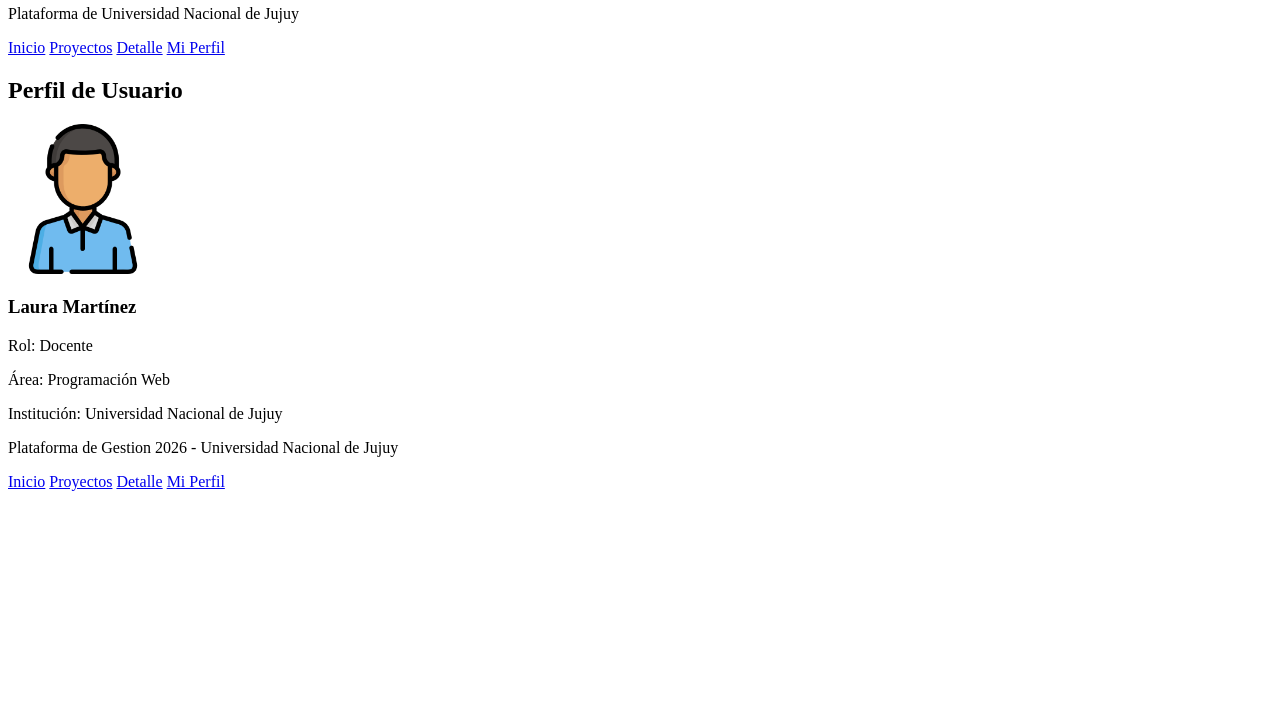
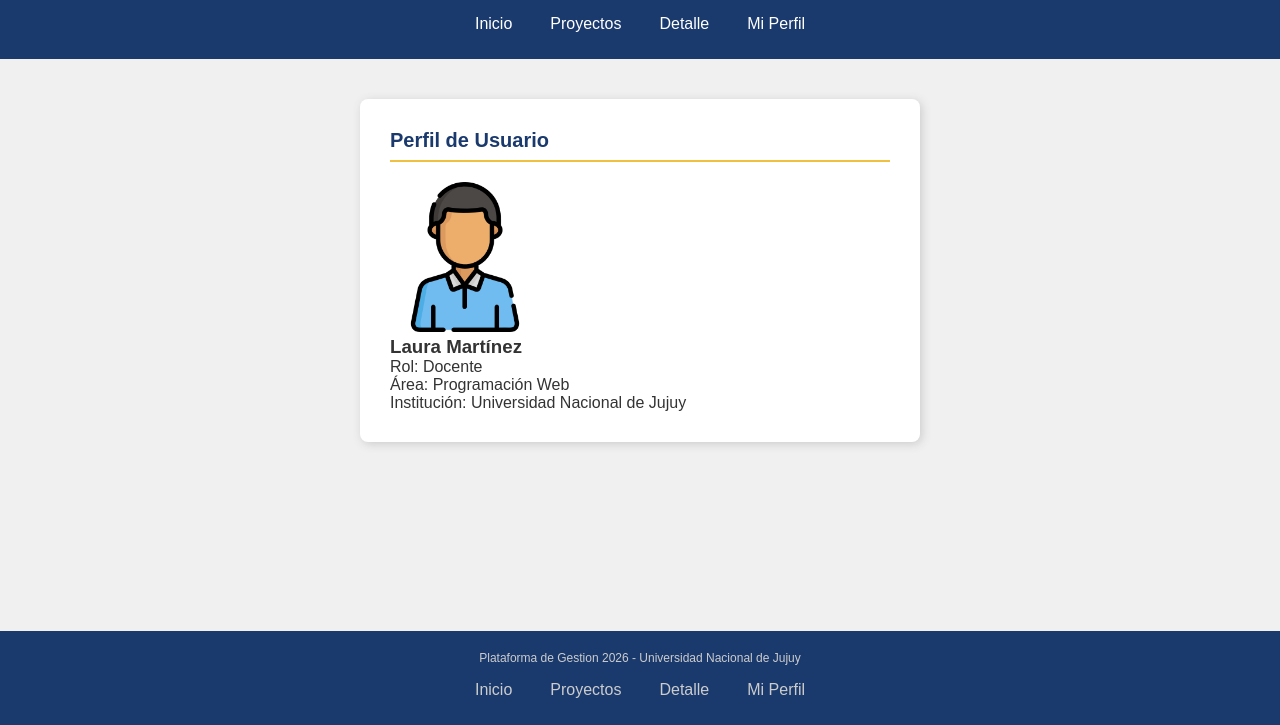
Before and after one commit to LeoVargass/TP01HTMLCSSGrupo8PV2026, a plain HTML site: page perfil.html in a window 1280 px wide. Shown: the part 75-800 px from the top of the page. Drawn offline with Linux system fonts and the light colour scheme.

Commit message:
Se agrego la linea de codigo en perfil.html  para acceder al archivo perfilstyle.css Santiago Urzagaste

```diff
--- a/perfil.html
+++ b/perfil.html
@@ -5,6 +5,7 @@
     <meta charset="UTF-8">
     <meta name="viewport" content="width=device-width, initial-scale=1.0">
     <title>Perfil - GestionEdu</title>
+    <link rel="stylesheet" href="css/perfilstyle.css">
 </head>
 
 <body>
```
